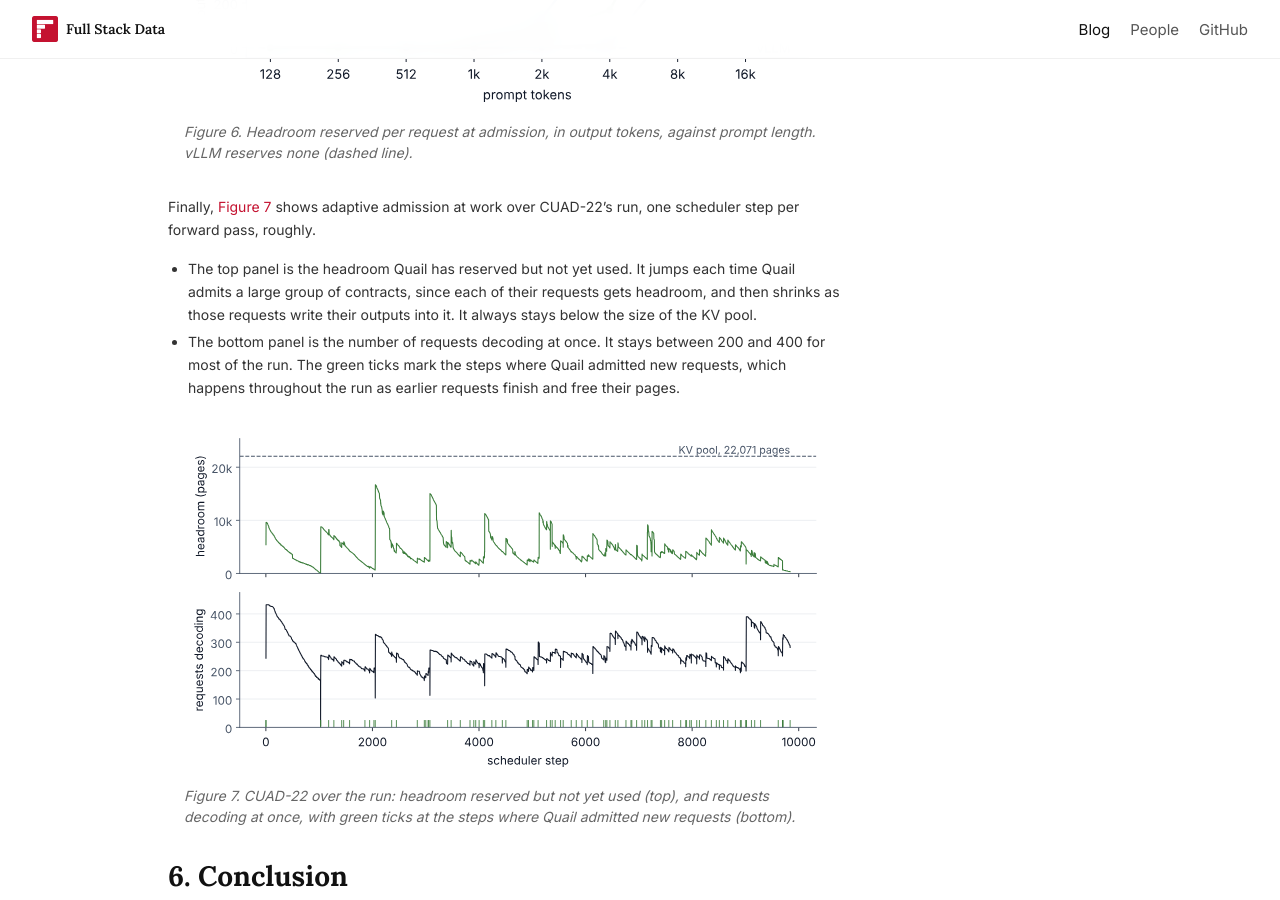
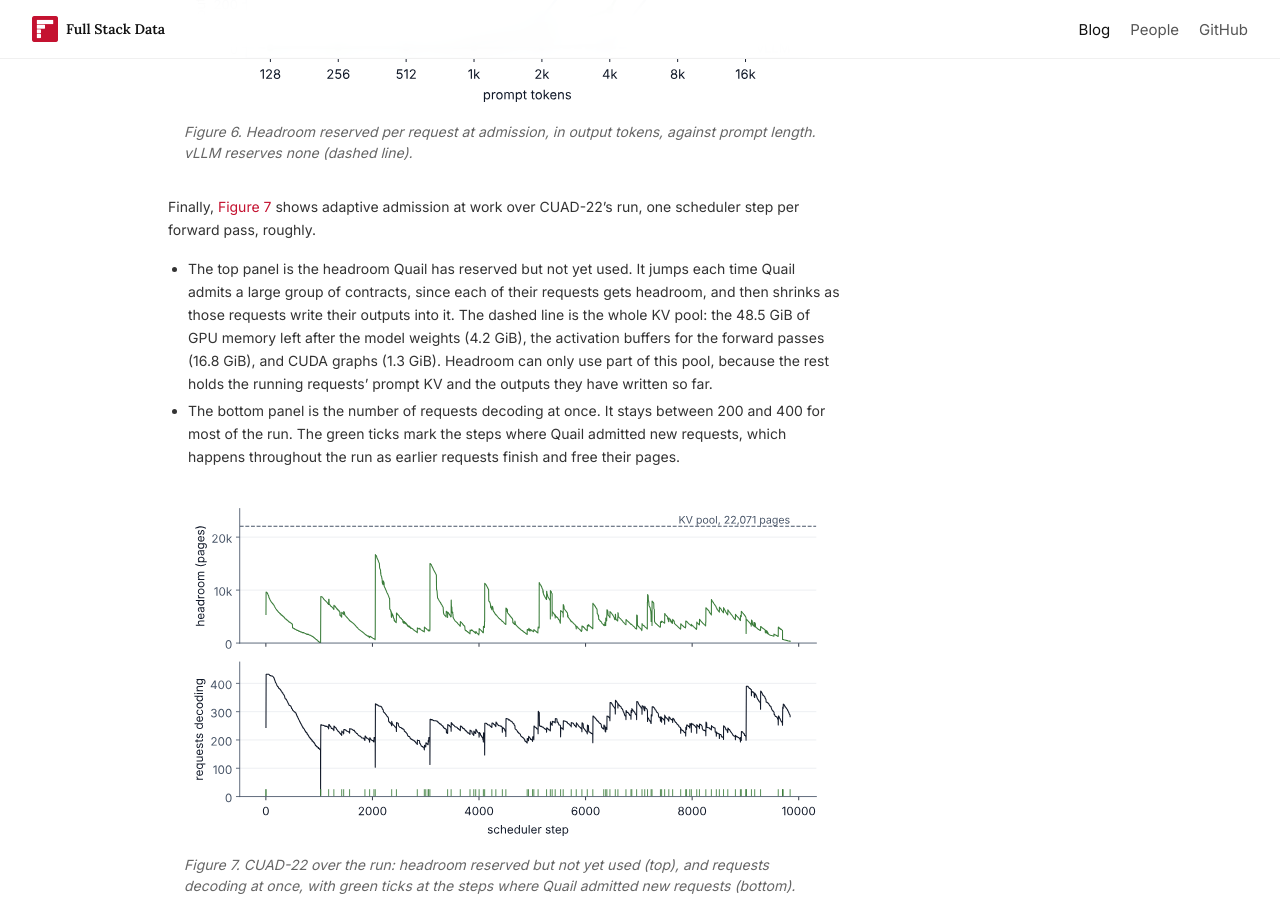
Before and after one commit to fsdatalab/fsdatalab.github.io, a Jekyll site: the page built from _posts/2026-11-03-ai-map.md, in a window 1280 px wide and 900 px high, scrolled down 9773 px. Built offline with Jekyll 4.4.1, drawn with Linux system fonts in a browser that asks for light colours.

Commit message:
Explain what the KV pool line in AI.MAP Figure 7 leaves out
Co-Authored-By: Claude Opus 5.5 <noreply@anthropic.com>
Claude-Session: https://claude.ai/code/session_012G22YMQssRfNYLRetzTaCz

```diff
--- a/_posts/2026-11-03-ai-map.md
+++ b/_posts/2026-11-03-ai-map.md
@@ -262,7 +262,7 @@ We find that Quail reserves almost nothing extra for prompts under 1,000 tokens,
 
 Finally, [Figure 7](#figure-7) shows adaptive admission at work over CUAD-22's run, one scheduler step per forward pass, roughly.
 
-- The top panel is the headroom Quail has reserved but not yet used. It jumps each time Quail admits a large group of contracts, since each of their requests gets headroom, and then shrinks as those requests write their outputs into it. It always stays below the size of the KV pool.
+- The top panel is the headroom Quail has reserved but not yet used. It jumps each time Quail admits a large group of contracts, since each of their requests gets headroom, and then shrinks as those requests write their outputs into it. The dashed line is the whole KV pool: the 48.5 GiB of GPU memory left after the model weights (4.2 GiB), the activation buffers for the forward passes (16.8 GiB), and CUDA graphs (1.3 GiB). Headroom can only use part of this pool, because the rest holds the running requests' prompt KV and the outputs they have written so far.
 - The bottom panel is the number of requests decoding at once. It stays between 200 and 400 for most of the run. The green ticks mark the steps where Quail admitted new requests, which happens throughout the run as earlier requests finish and free their pages.
 
 <figure id="figure-7" style="width: min(40rem, calc(100vw - 3rem));">
```
